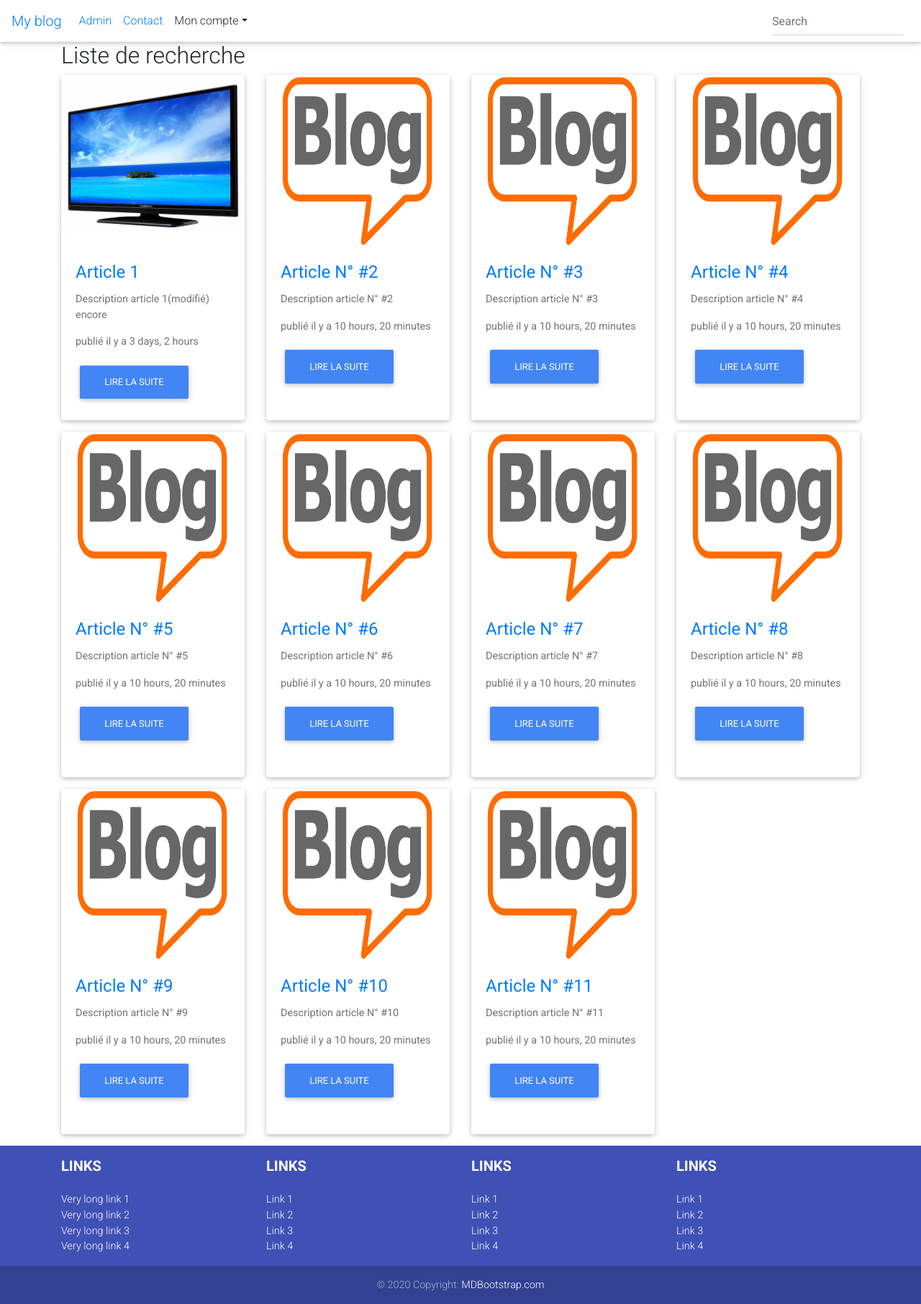
After one commit to bilal1960/Projet_django_blog, a Django app: template blog/templates/search.html in a window 1280 px wide. The commit adds this page. Shown: the whole page at 72% size. Run offline with Django 5.2, Linux system fonts and the light colour scheme; the template is opened without the code that fills it: values that come from a table or form of the project are taken from there, others are empty; data comes from the database, SQL or seed files in the repository; some libraries are stand-ins or nearby versions.

Commit message:
ajout de la fonctionnalité recherche

```diff
--- a/blog/templates/_nav.html
+++ b/blog/templates/_nav.html
@@ -38,9 +38,9 @@
       </ul>
       <!-- Links -->
 
-      <form class="form-inline">
+      <form class="form-inline" action="{% url 'search' %}">
         <div class="md-form my-0">
-          <input class="form-control mr-sm-2" type="text" placeholder="Search" aria-label="Search">
+          <input class="form-control mr-sm-2" type="text" placeholder="Search" aria-label="Search" name="article">
         </div>
       </form>
     </div>
--- a/blog/templates/index.html
+++ b/blog/templates/index.html
@@ -1,16 +1,16 @@
 {% extends 'base.html' %}
-
+ {%load static%}
 {% block content %}
 <h1 class="text-center mt-3">bienvenue sur mon site django</h1>
 <div class="container">
 <div class="row">
   {% for article in list_articles %}
   <div class="col-12 col-md-6 col-lg-3 col-xl-3">
-  <div class="card">
+  <div class="card mb-3">
 
     {% if article.image == "http://default" %}
     <a href="{% url 'detail' article.id %}">
-      <img class="card-img-top" src="https://placehold.co/400x300" alt="Card image cap" style="height: 240px;">
+      <img class="card-img-top" src="{% static 'img/Blog-transparent.png'  %}" alt="Card image cap" style="height: 240px;">
     </a>
     {% else %}
     <a href="{% url 'detail' article.id %}">
--- /dev/null
+++ b/blog/templates/search.html
@@ -0,0 +1,42 @@
+{% extends 'base.html' %}
+ {% load static %}
+{% block content %}
+<div class="container">
+    <h2>Liste de recherche</h2>
+    <div class="row">
+        {% for article in liste_article %}
+        <div class="col-12 col-md-6 col-lg-3 col-xl-3">
+            <div class="card mb-3">
+
+              {% if article.image == "http://default" %}
+              <a href="{% url 'detail' article.id %}">
+                <img class="card-img-top" src="{% static 'img/Blog-transparent.png'  %}" alt="Card image cap" style="height: 240px;">
+              </a>
+              {% else %}
+              <a href="{% url 'detail' article.id %}">
+                <img class="card-img-top" src="{{article.image.url}}" alt="Card image cap" style="height: 240px;">
+              </a>
+              {% endif %}
+
+              <!-- Card content -->
+              <div class="card-body" style="height: 240px;">
+
+                <!-- Title -->
+                <h4 class="card-title"><a href="{% url 'detail' article.id %}">{{article.title}}</a></h4>
+                <!-- Text -->
+                <p class="card-text">{{article.desc|truncatewords:8}}</p>
+                <p class="card-text">publié il y a {{article.created_at|timesince}}</p>
+                <!-- Button -->
+                <a href="{% url 'detail' article.id %}" class="btn btn-primary">Lire la suite</a>
+
+              </div>
+
+            </div>
+            <!-- Card -->
+            </div>
+
+        {% endfor %}
+
+    </div>
+</div>
+{% endblock %}
--- a/blog/views.py
+++ b/blog/views.py
@@ -10,3 +10,8 @@ def detail(request,id_article):
     category=article.category
     articles_en_relation=Article.objects.filter(category=category)[:5]
     return render(request,"detail.html",{"article":article,"aer":articles_en_relation})
+def search(request):
+    query=request.GET["article"]
+    liste_article=Article.objects.filter(title__icontains=query)
+
+    return render(request,"search.html",{"liste_article":liste_article})
--- a/my_blog/urls.py
+++ b/my_blog/urls.py
@@ -18,10 +18,11 @@ from django.contrib import admin
 from django.urls import path,include
 from django.conf import settings
 from django.conf.urls.static import static
-from blog.views  import home,detail
+from blog.views  import home,detail, search
 urlpatterns = [
     path('admin/', admin.site.urls),
     path('', home,name="home"),
-    path('article/<int:id_article>',detail,name="detail")
+    path('article/<int:id_article>',detail,name="detail"),
+    path('article/recherche',search,name="search"),
 
 ]+static(settings.MEDIA_URL,document_root=settings.MEDIA_ROOT)
```
Also changed, not shown: blog/static/img/Blog-transparent.png (added).
